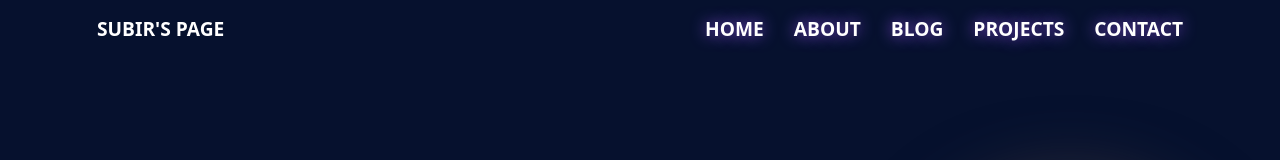
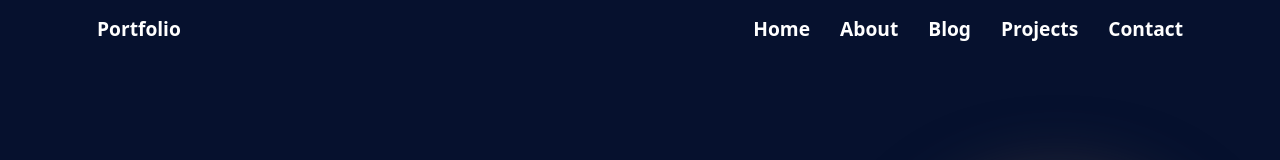
Before and after one commit to subir-raju/My-website, a React (Create React App) app: page / in a window 1280 px wide. Shown: the top 160 px of the page. Built offline with nearby package versions, Linux system fonts and the light colour scheme.

Commit message:
navbar link added

```diff
--- a/package.json
+++ b/package.json
@@ -10,6 +10,7 @@
     "react": "^18.3.1",
     "react-dom": "^18.3.1",
     "react-icons": "^5.2.1",
+    "react-router-dom": "^6.24.1",
     "react-scripts": "5.0.1",
     "web-vitals": "^2.1.4"
   },
--- a/src/App.jsx
+++ b/src/App.jsx
@@ -1,12 +1,11 @@
-import React, { useEffect } from 'react'
-import './App.css';
-import Navbar from './components/Navbar'
-import Home from './components/Home'
-import Education from './components/Education'
-import Experience from './components/Experience'
-import Skills from './components/Skills'
-import Projects from './components/Projects'
-import Contact from './components/Contact'
+import React, { useEffect } from "react";
+import Navbar from "./components/Navbar";
+import Home from "./components/Home";
+import Education from "./components/Education";
+import Experience from "./components/Experience";
+import Skills from "./components/Skills";
+import Projects from "./components/Projects";
+import Contact from "./components/Contact";
 import Aos from "aos";
 import "aos/dist/aos.css";
 
@@ -17,14 +16,17 @@ const App = () => {
   return (
     <>
       <Navbar />
+
+      <div className="container">
         <Home />
         <Education />
         <Experience />
         <Skills />
         <Projects />
         <Contact />
+      </div>
     </>
   );
-}
+};
 
 export default App;
--- a/src/components/Contact.jsx
+++ b/src/components/Contact.jsx
@@ -8,16 +8,16 @@ import { FaWhatsapp } from "react-icons/fa";
 const Contact = () => {
   return (
     <>
-      <div className="container contact">
+      <div className="container contact" id="contact">
         <h1>CONTACT ME</h1>
         <div className="contact-icon">
           <a href="mailto:subirdeyraju@gmail.com" className="items">
             <MdOutlineMailOutline className="icons" />
           </a>
-          <a href="#" className="items">
+          <a href="https://www.linkedin.com/in/subir-dey/" className="items">
             <FaLinkedin className="icons" />
           </a>
-          <a href="#" className="items">
+          <a href="https://github.com/subir-raju" className="items">
             <FaGithub className="icons" />
           </a>
           <a href="#" className="items">
--- a/src/components/Experience.jsx
+++ b/src/components/Experience.jsx
@@ -4,7 +4,7 @@ import experience from "./data/experience.json";
 const Experience = () => {
   return (
     <>
-      <div className="container exp">
+      <div className="container exp" id="experience">
         <h1>EXPERIENCE</h1>
         {experience.map((data) => {
           return (
--- a/src/components/Home.jsx
+++ b/src/components/Home.jsx
@@ -5,7 +5,7 @@ import mainpic from "./data/img.json";
 const Home = () => {
   return (
     <>
-      <div className="container home">
+      <div className="container home" id ="home">
         <div className="left" data-aos="fade-up-right" data-aos-duration="1000">
           <h1>Moi, olen Subir. Opiskelen datatieteitä maisteriksi Tampereen yliopistossa.</h1>
           <a
--- a/src/components/Navbar.jsx
+++ b/src/components/Navbar.jsx
@@ -4,13 +4,13 @@ const Navbar = () => {
   return (
     <>
       <div className="container nav_bar">
-        <div className="left nav-items">SUBIR'S PAGE</div>
+        <div className="left nav-items">Portfolio</div>
         <div className="right">
-          <li className="nav-items">Home</li>
-          <li className="nav-items">About</li>
-          <li className="nav-items">Blog</li>
-          <li className="nav-items">Projects</li>
-          <li className="nav-items">Contact</li>
+          <a href="home" className="nav-items">Home</a>
+          <a href="about" className="nav-items">About</a>
+          <a href="blog" className="nav-items">Blog</a>
+          <a href="#projects" className="nav-items">Projects</a>
+          <a href="#contact" className="nav-items">Contact</a>
         </div>
       </div>
     </>
--- a/src/components/Projects.jsx
+++ b/src/components/Projects.jsx
@@ -4,7 +4,7 @@ import projects from "./data/projects.json";
 const Projects = () => {
   return (
     <>
-      <div className="container project">
+      <div className="container project" id="projects">
         <h1>PROJECTS</h1>
         <div className="row d-flex justify-content-center align-content-center">
           {projects.map((data) => (
```
Also changed, not shown: src/components/data/nav.json (added, +22 -0 lines), 1 other file (tests, documents, lock files or other folders). Lines whose indentation alone changed are shown as unchanged.
